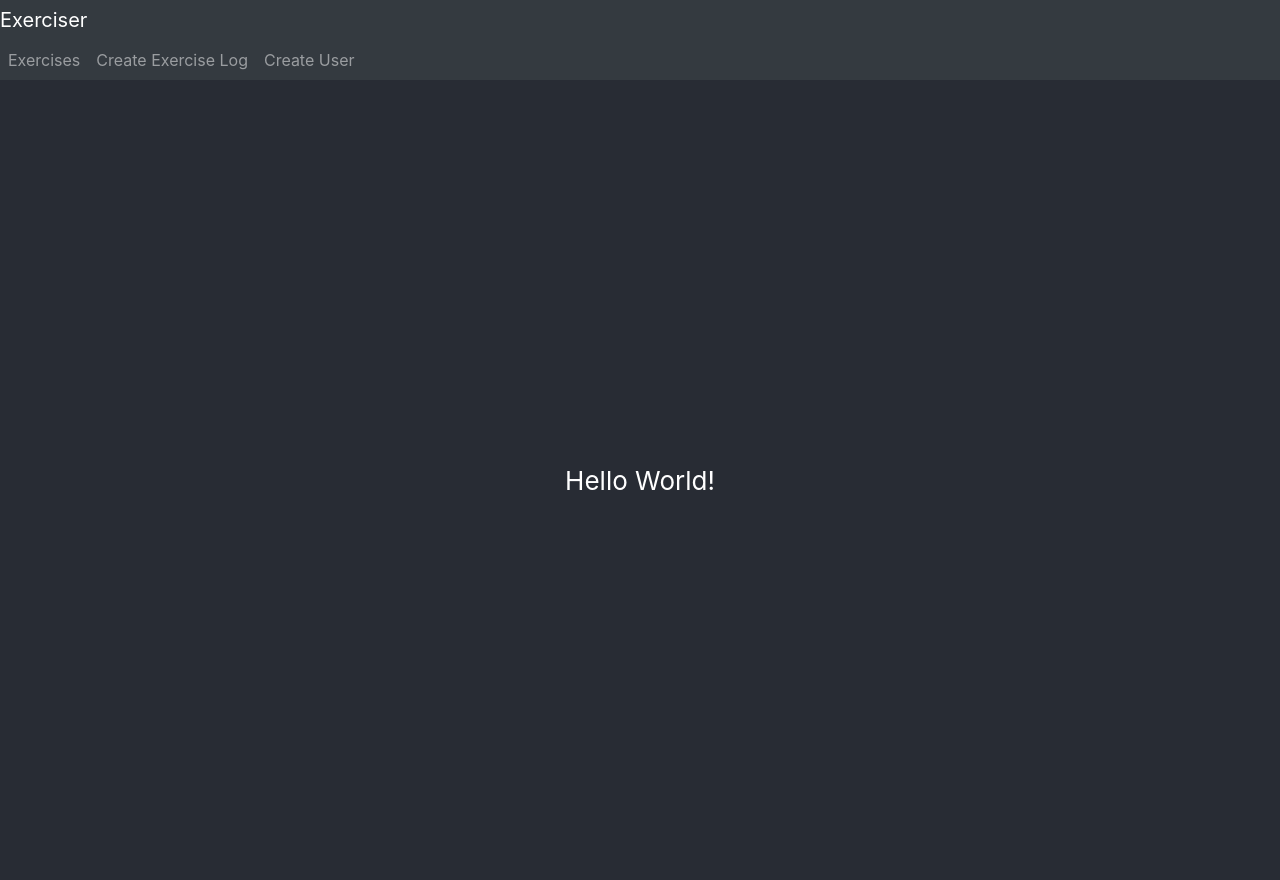
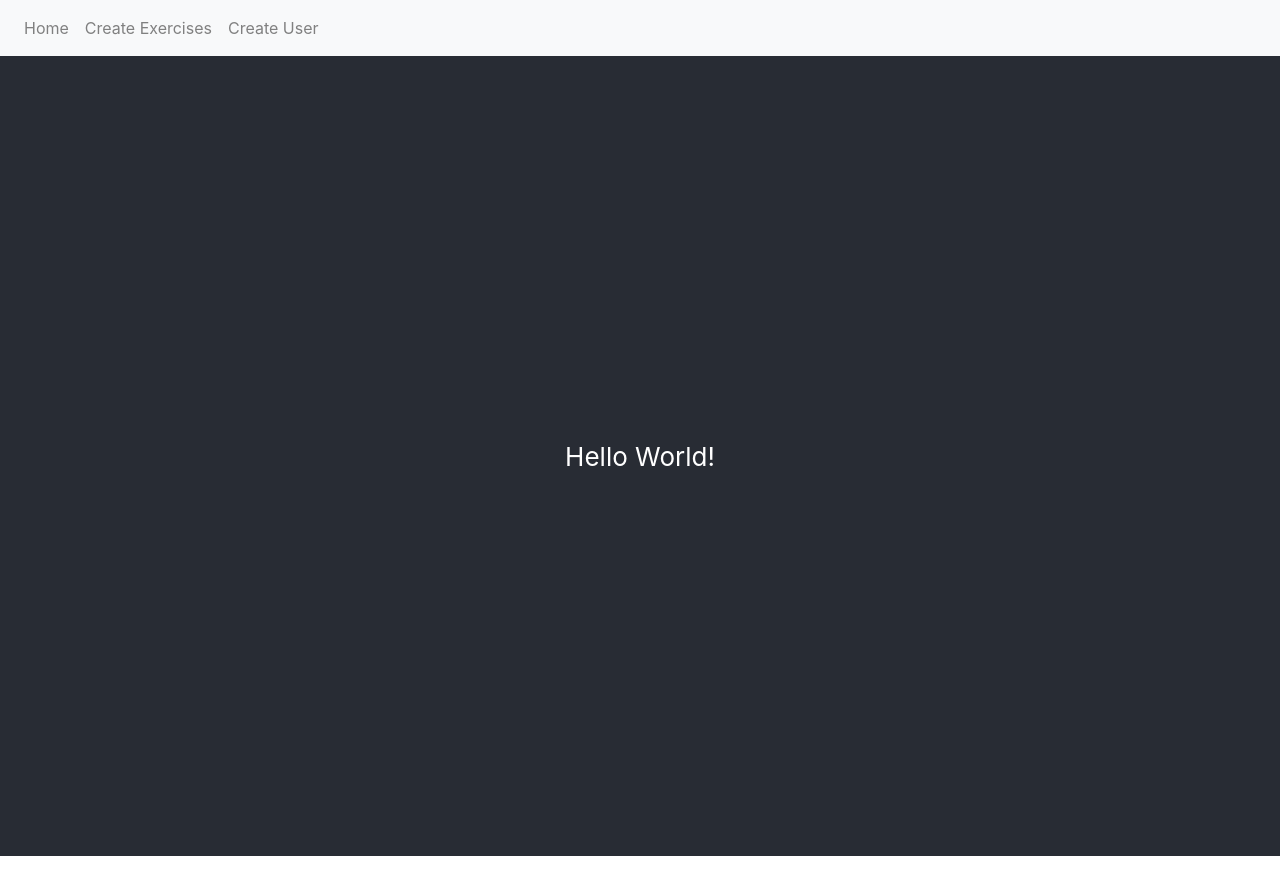
Before and after one commit to tanzimrayhan/Exerciser, a React (Create React App) app: page / in a window 1280 px wide. After the commit the page ends 856 px from the top, so only its background shows below. Built offline with nearby package versions, Linux system fonts and the light colour scheme.

Commit message:
Fixed the navbar

```diff
--- a/package.json
+++ b/package.json
@@ -8,6 +8,7 @@
     "@testing-library/user-event": "^7.2.1",
     "bootstrap": "^4.4.1",
     "react": "^16.12.0",
+    "react-bootstrap": "^1.0.0-beta.16",
     "react-dom": "^16.12.0",
     "react-router-dom": "^5.1.2",
     "react-scripts": "3.3.1"
--- a/src/App.js
+++ b/src/App.js
@@ -16,9 +16,7 @@ function App() {
       <Route path="/create" exact component={CreateExercise} />
       <Route path="/user" exact component={CreateUser} /> */}
       <div className="App">
-        <header className="App-header">
-          Hello World!
-      </header>
+        <header className="App-header">Hello World!</header>
       </div>
     </Router>
   );
--- a/src/components/navbar.component.js
+++ b/src/components/navbar.component.js
@@ -1,31 +1,49 @@
 import React, { Component } from 'react';
 import { Link } from 'react-router-dom';
 import "bootstrap/dist/css/bootstrap.min.css";
+import '../App.css';
+import { Nav,  Navbar, NavDropdown, Form, FormControl, Button } from 'react-bootstrap'
 
 
-class Navbar extends Component {
+class Navigation extends Component {
     render() {
         return (
-            <nav className = "navbar-dark bg-dark navbar-expand-lg" >
-            <Link to="/" className="navbar-brand">Exerciser</Link>
-            <div className="collapse navbar-collapse">
-                <ul className="navbar-nav mr-auto">
-                    <li className="navbar-item">
-                        <Link to="/" className="nav-link">Exercises</Link>
-                    </li>
-                    <li className="navbar-item">
-                        <Link to="/create" className="nav-link">Create Exercise Log</Link>
-                    </li>
-                    <li className="navbar-item">
-                        <Link to="/user" className="nav-link">Create User</Link>
-                    </li>
-                </ul>
-            </div>
-            </nav >
+
+            // <nav className = "navbar-dark bg-dark navbar-expand-lg" >
+            // <Link to="/" className="navbar-brand">Exerciser</Link>
+            // <div className="collapse navbar-collapse">
+            //     <ul className="navbar-nav mr-auto">
+            //         <li className="navbar-item">
+            //             <Link to="/" className="nav-link">Exercises</Link>
+            //         </li>
+            //         <li className="navbar-item">
+            //             <Link to="/create" className="nav-link">Create Exercise Log</Link>
+            //         </li>
+            //         <li className="navbar-item">
+            //             <Link to="/user" className="nav-link">Create User</Link>
+            //         </li>
+            //     </ul>
+            // </div>
+            // </nav >
+
+            <Navbar bg="light" expand="lg">
+
+        <Nav className="mr-auto">
+          <Nav.Link ><Link to="/" style={{ color: "grey" }}>Home </Link></Nav.Link>
+          <Nav.Link ><Link to="/create" style={{ color: "grey" }}>Create Exercises </Link></Nav.Link>
+          <Nav.Link><Link to="/user" style={{color:"grey"}}>Create User</Link></Nav.Link>
+
+
+        </Nav>
+
+
+
+    </Navbar>
+
 
 
         )
 }
 }
 
-export default Navbar;
+export default Navigation;
```
Also changed, not shown: 1 other file (tests, documents, lock files or other folders).
